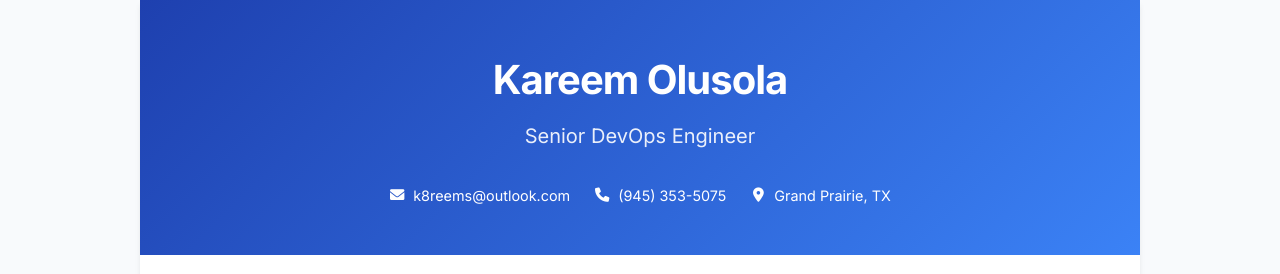
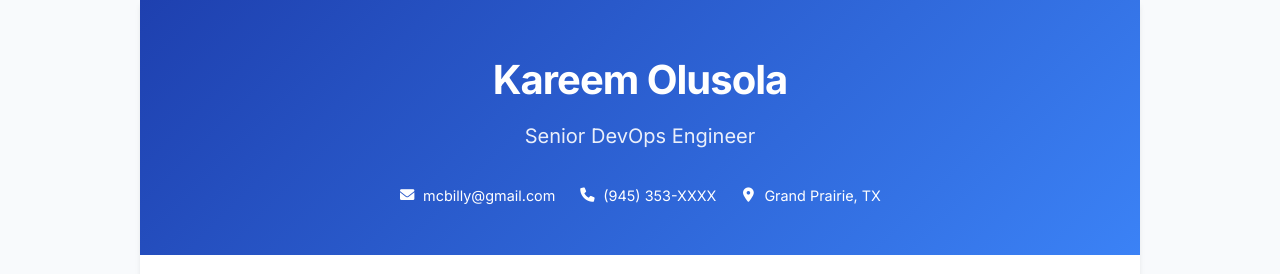
Before and after one commit to k8reems/resume-website, a plain HTML site: page index.html in a window 1280 px wide. Shown: the top 274 px of the page. Drawn offline with Linux system fonts and the light colour scheme.

Commit message:
updated contacts

```diff
--- a/index.html
+++ b/index.html
@@ -20,11 +20,11 @@
                 <div class="contact-info">
                     <div class="contact-item">
                         <i class="fas fa-envelope"></i>
-                        <span>k8reems@outlook.com</span>
+                        <span>mcbilly@gmail.com</span>
                     </div>
                     <div class="contact-item">
                         <i class="fas fa-phone"></i>
-                        <span>(945) 353-5075</span>
+                        <span>(945) 353-XXXX</span>
                     </div>
                     <div class="contact-item">
                         <i class="fas fa-map-marker-alt"></i>
```
Also changed, not shown: 2 other files.
